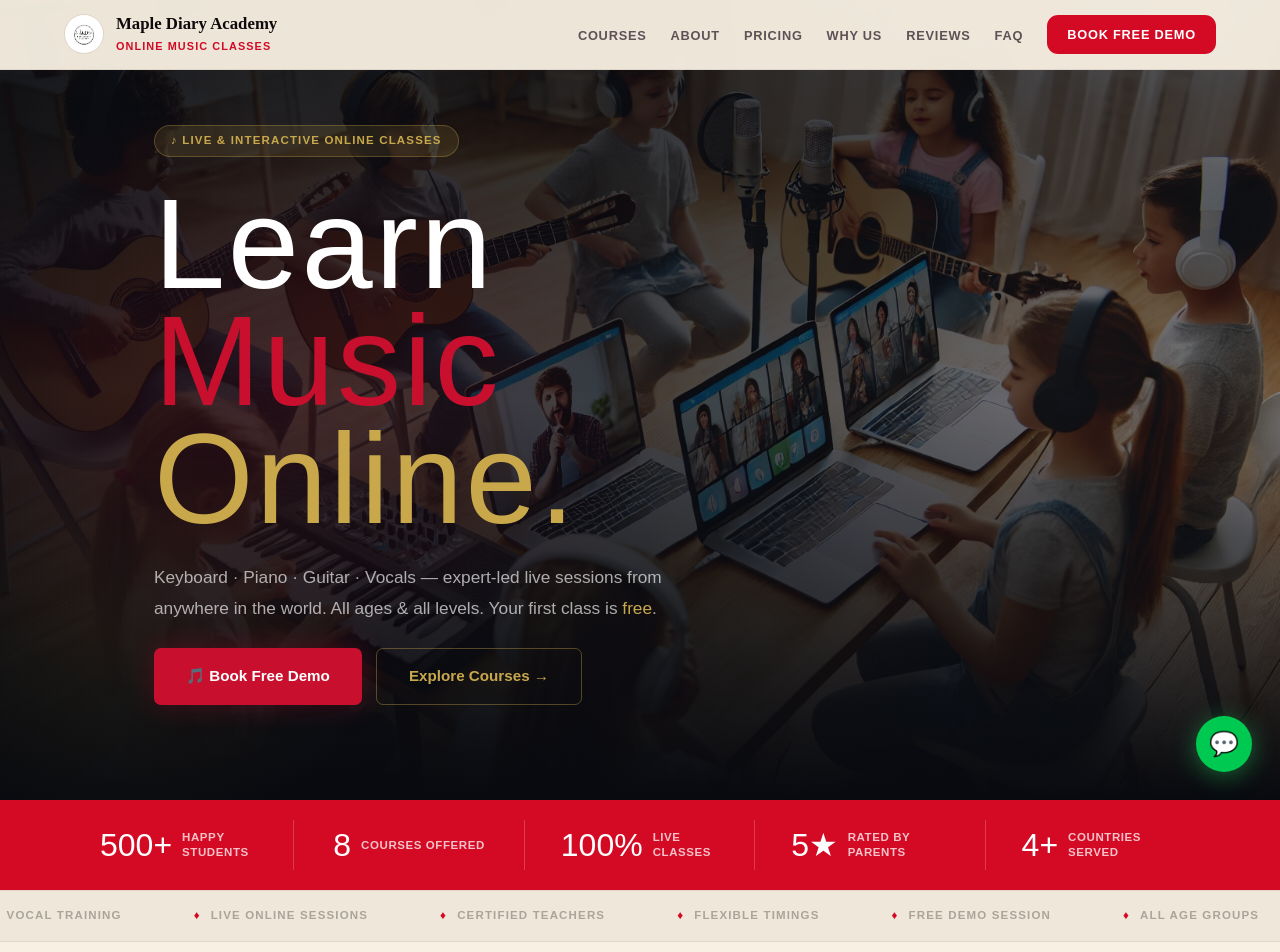
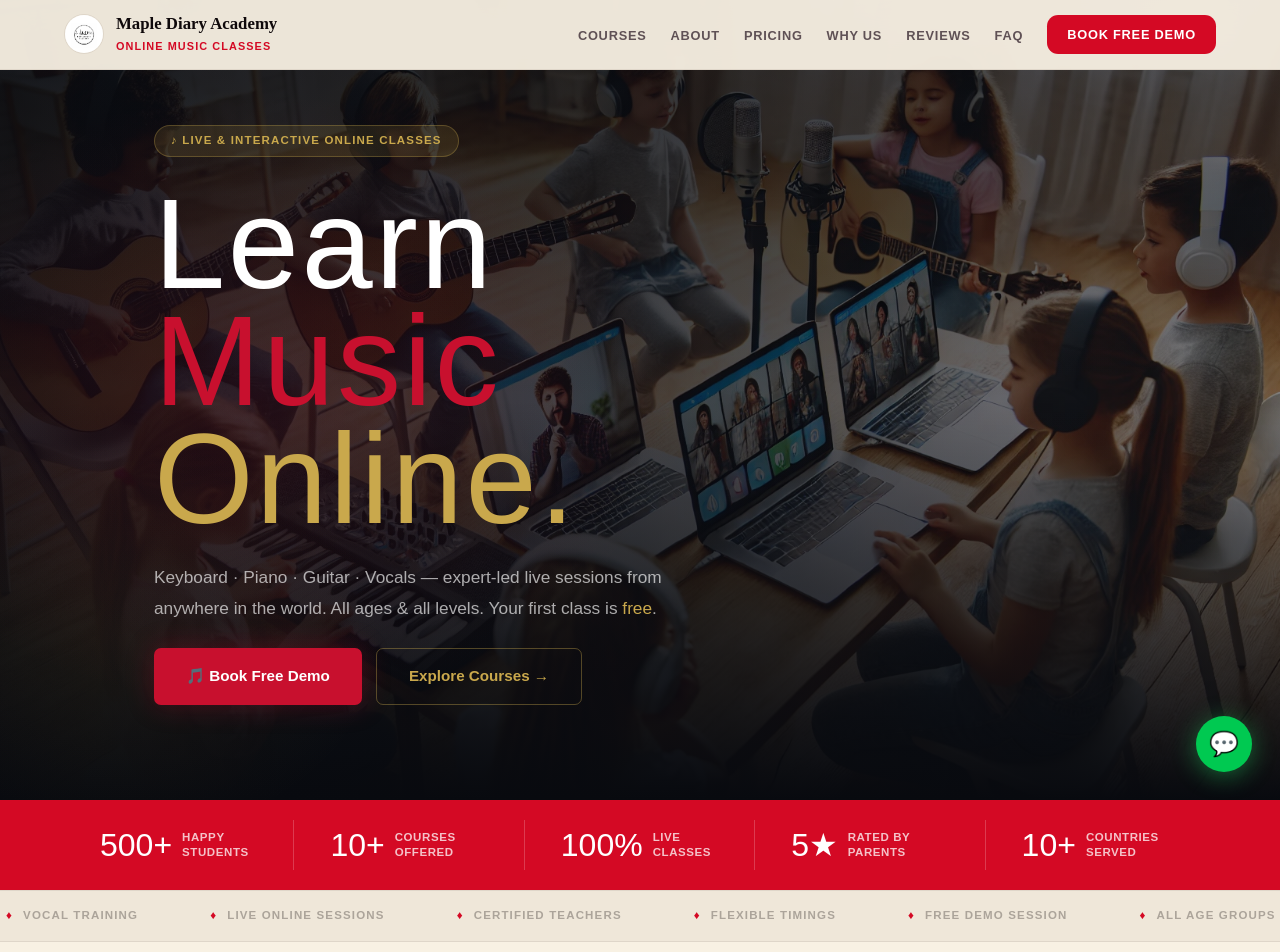
Before and after one commit to Snekhagopal/Maple_Academy, a Next.js app: page / in a window 1280 px wide. Shown: the top 952 px of the page. Built offline with nearby package versions, Linux system fonts and the light colour scheme.

Commit message:
content changes added all over the comonents

```diff
--- a/routeComponents/Home/GradedExams.tsx
+++ b/routeComponents/Home/GradedExams.tsx
@@ -1,7 +1,9 @@
+"use client";
 import { motion } from "framer-motion";
 import logo from "@/assets/logo.jpg";
 import bridgeLogo from "@/assets/bridge-academy.svg";
 import Image from "next/image";
+
 
 const exams = [
   {
@@ -10,6 +12,7 @@ const exams = [
     bg: "bg-gradient-to-r from-[#0077B6] to-[#00B4D8]",
     label: "RSL",
     labelStyle: "text-white font-display text-3xl tracking-wider",
+    path:"https://www.trinitycollege.com/",
   },
   {
     name: "Trinity College",
@@ -17,12 +20,14 @@ const exams = [
     bg: "bg-gradient-to-r from-[#6A0DAD] to-[#9B59B6]",
     label: "TRINITY",
     labelStyle: "text-white font-display text-2xl tracking-[.15em]",
+    path:"https://www.rslawards.com/ ",
   },
   {
     name: "Maple Diary Academy",
     location: "India",
     bg: "bg-gradient-to-r from-[#C8102E] to-[#9e0c24]",
     logo: logo,
+    path:"#",
     isLogo: true,
   },
   {
@@ -30,11 +35,13 @@ const exams = [
     location: "",
     bg: "bg-gradient-to-r from-[#1a3a5c] to-[#2c5f8a]",
     logo: bridgeLogo,
+    path:"https://bridgeacademy.in/fine-arts/",
     isLogo: true,
   },
 ];
 
-const GradedExams = () => (
+const GradedExams = () => {
+  return (
     <section className="py-20 px-[5%] bg-background">
       <motion.div
         initial={{ opacity: 0, y: 26 }}
@@ -43,33 +50,47 @@ const GradedExams = () => (
         className="text-center mb-14"
       >
         <h2 className="font-heading text-[clamp(1.9rem,4vw,3rem)] font-black leading-tight text-foreground">
-        Graded Music Exams With <span className="text-primary">Top Universities</span>
+          Graded Music Exams With{" "}
+          <span className="text-primary">Top Universities</span>
         </h2>
       </motion.div>
 
       <div className="grid grid-cols-1 sm:grid-cols-2 lg:grid-cols-4 gap-5 max-w-275 mx-auto">
         {exams.map((exam, i) => (
-        <motion.div
+          <motion.a
             key={exam.name}
             initial={{ opacity: 0, y: 20 }}
             whileInView={{ opacity: 1, y: 0 }}
             viewport={{ once: true }}
             transition={{ delay: i * 0.1 }}
+            href={exam.path} target="_blank" rel="noopener noreferrer"
+            // onClick={() => window.open(exam.path, "_blank")}
             className={`${exam.bg} rounded-2xl p-6 flex items-center justify-between gap-4 min-h-30 transition-all duration-300 hover:-translate-y-1 hover:shadow-xl`}
           >
             <div>
-            <h3 className="text-white font-bold text-[1rem] leading-tight">{exam.name}</h3>
-            {exam.location && <p className="text-white/70 text-[.85rem] mt-0.5">{exam.location}</p>}
+              <h3 className="text-white font-bold text-[1rem] leading-tight">
+                {exam.name}
+              </h3>
+              {exam.location && (
+                <p className="text-white/70 text-[.85rem] mt-0.5">
+                  {exam.location}
+                </p>
+              )}
             </div>
             {exam.isLogo && exam.logo ? (
-            <Image src={exam.logo} alt={exam.name} className="w-14 h-14 rounded-full object-cover border-2 border-white/20 shrink-0" />
+              <Image
+                src={exam.logo}
+                alt={exam.name}
+                className="w-14 h-14 rounded-full object-cover border-2 border-white/20 shrink-0"
+              />
             ) : (
               <span className={exam.labelStyle}>{exam.label}</span>
             )}
-        </motion.div>
+          </motion.a>
         ))}
       </div>
     </section>
   );
+};
 
 export default GradedExams;
--- a/routeComponents/Home/Marquee.tsx
+++ b/routeComponents/Home/Marquee.tsx
@@ -1,7 +1,14 @@
 const items = [
-  "Keyboard Classes", "Piano Lessons", "Guitar Lessons", "Vocal Training",
-  "Live Online Sessions", "Certified Teachers", "Flexible Timings",
-  "Free Demo Session", "All Age Groups", "WhatsApp Support",
+  "Electronic Keyboard",
+  "Piano Lessons",
+  "Guitar Lessons",
+  "Vocal Training",
+  "Live Online Sessions",
+  "Certified Teachers",
+  "Flexible Timings",
+  "Free Demo Session",
+  "All Age Groups",
+  "WhatsApp Support",
 ];
 
 const Marquee = () => (
--- a/routeComponents/Home/Pricing.tsx
+++ b/routeComponents/Home/Pricing.tsx
@@ -29,7 +29,7 @@ const REGIONS = [
 ];
 
 const COURSES = [
-  { name: "Keyboard", icon: "🎹", tag: "Popular" },
+  { name: "Electronic Keyboard", icon: "🎹", tag: "Popular" },
   { name: "Piano", icon: "🎹", tag: "Classical" },
   { name: "Acoustic Guitar", icon: "🎸", tag: "Best Value", featured: true },
   { name: "Electric Guitar", icon: "🎸", tag: "Rock" },
@@ -51,14 +51,14 @@ const Pricing = ({ onOpenDemo }: PricingProps) => {
     <section id="pricing" className="py-24 px-[5%] bg-background">
       <div className="text-center mb-11">
         <span className="inline-block text-[.68rem] font-bold tracking-[.12em] uppercase text-primary bg-primary/10 border border-primary/20 px-3 py-1 rounded-full mb-3">
-          Transparent Pricing
+          Pricing
         </span>
         <h2 className="font-heading text-[clamp(1.9rem,4vw,3rem)] font-black leading-tight text-foreground mb-4">
           Simple, <span className="text-primary">Clear</span> Fees
         </h2>
-        <p className="text-muted-foreground text-[.95rem] leading-[1.75] font-light max-w-[560px] mx-auto">
-          Select your region to see monthly fees in your local currency. No
-          hidden charges, ever.
+        <p className="text-muted-foreground text-[.95rem] leading-[1.75] font-light max-w-140 mx-auto">
+          Select your region to see fees in your local currency. No hidden
+          charges, ever.
         </p>
       </div>
 
@@ -136,10 +136,10 @@ const Pricing = ({ onOpenDemo }: PricingProps) => {
                 <hr className="border-border my-4" />
                 <ul className="mb-6 flex flex-col gap-2">
                   {[
-                    "2 live classes per Week",
-                    "One-on-one sessions",
-                    "Practice resources",
-                    "WhatsApp support",
+                    "30 minutes session",
+                    "2 live classes per week",
+                    "One on one Sessions",
+                    "Practice Resources",
                   ].map((f) => (
                     <li
                       key={f}
--- a/routeComponents/Home/StatsBar.tsx
+++ b/routeComponents/Home/StatsBar.tsx
@@ -1,9 +1,9 @@
 const stats = [
   { num: "500+", label: "Happy Students" },
-  { num: "8", label: "Courses Offered" },
+  { num: "10+", label: "Courses Offered" },
   { num: "100%", label: "Live Classes" },
   { num: "5★", label: "Rated by Parents" },
-  { num: "4+", label: "Countries Served" },
+  { num: "10+", label: "Countries Served" },
 ];
 
 
--- a/routeComponents/Home/WhyUs.tsx
+++ b/routeComponents/Home/WhyUs.tsx
@@ -6,7 +6,7 @@ interface WhyUsProps {
 
 const features = [
   { icon: "👨‍🏫", title: "Expert Teachers", desc: "Trained, passionate instructors with years of performance and teaching experience." },
-  { icon: "📅", title: "Flexible Timings", desc: "Morning, evening or weekend slots. Reschedule anytime with 24 hours notice." },
+  { icon: "📅", title: "Flexible Timings", desc: "Morning, evening or weekend slots. Reschedule anytime with  atleast 6  hours notice." },
   { icon: "🎯", title: "Personalised Curriculum", desc: "Every student gets a custom plan built around their goals, style and pace." },
   { icon: "💻", title: "100% Live Classes", desc: "No recordings. Every session is live via Zoom or Google Meet with real-time feedback." },
   { icon: "📱", title: "WhatsApp Support", desc: "Stay connected with your teacher, track progress and manage scheduling via WhatsApp." },
```
Lines whose indentation alone changed are shown as unchanged.
